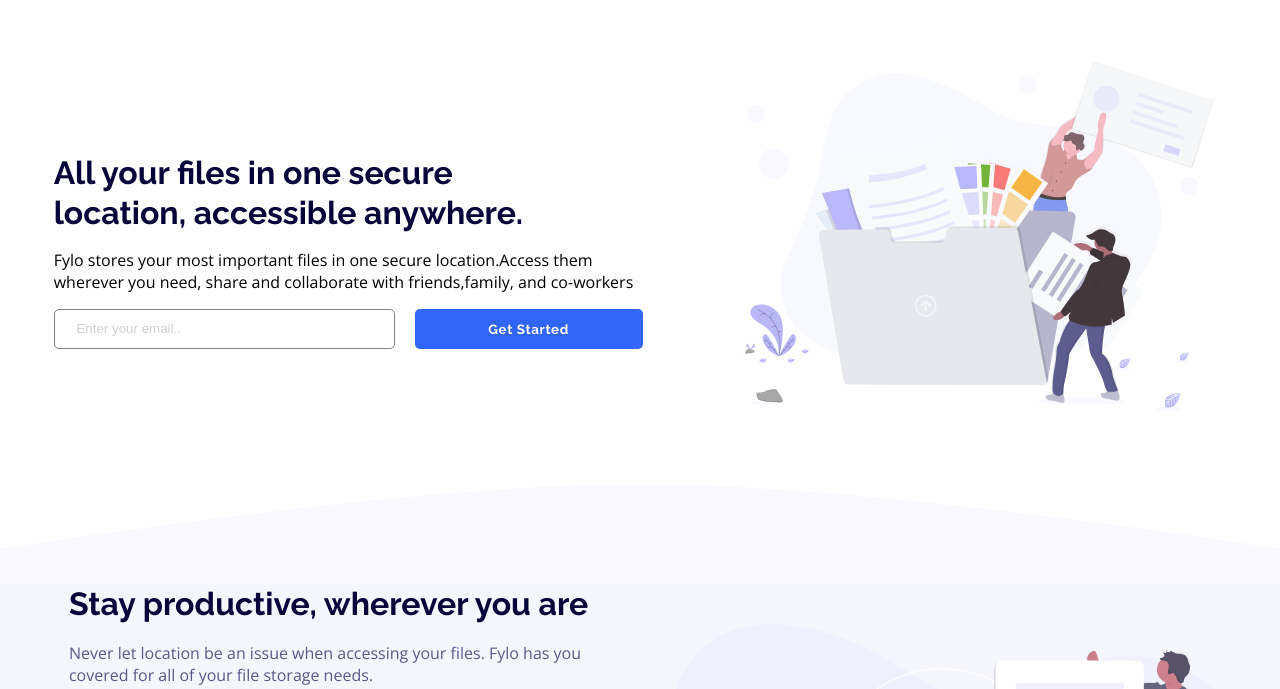
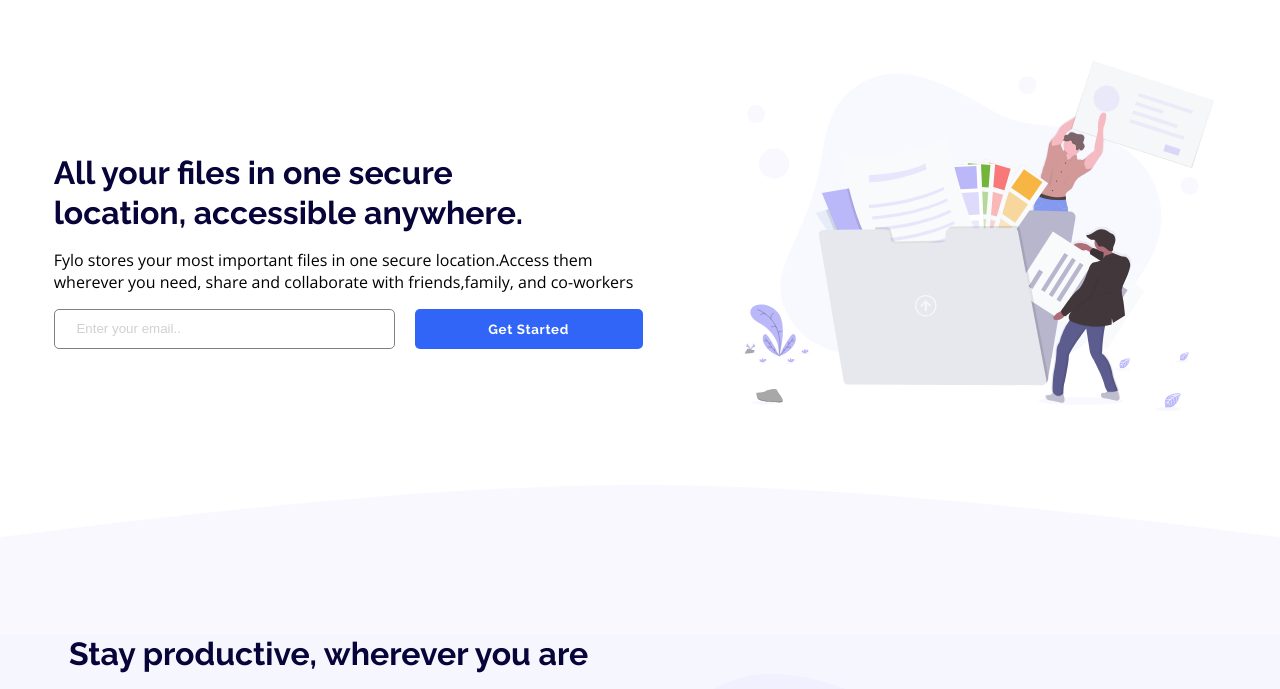
Before and after one commit to AshwinKumar0/Frontend-Challenge, a plain HTML site: page fylo-landing-page-with-two-column-layout-master/index.html in a window 1280 px wide. Shown: the part 77-766 px from the top of the page. Drawn offline with nearby package versions, Linux system fonts and the light colour scheme.

Commit message:
FrontEnd Challenge 17 css fixed again

```diff
--- a/fylo-landing-page-with-two-column-layout-master/style.css
+++ b/fylo-landing-page-with-two-column-layout-master/style.css
@@ -367,8 +367,9 @@ li a:hover{
     width: 150px;
    }
    .bgImage{
-    height: 100px;
+    height: 150px;
     width: 100%;
+    /* border: 2px solid; */
     background-image: url(./images/bg-curve-desktop.svg);
     background-repeat: no-repeat;
     background-size: cover;
```
